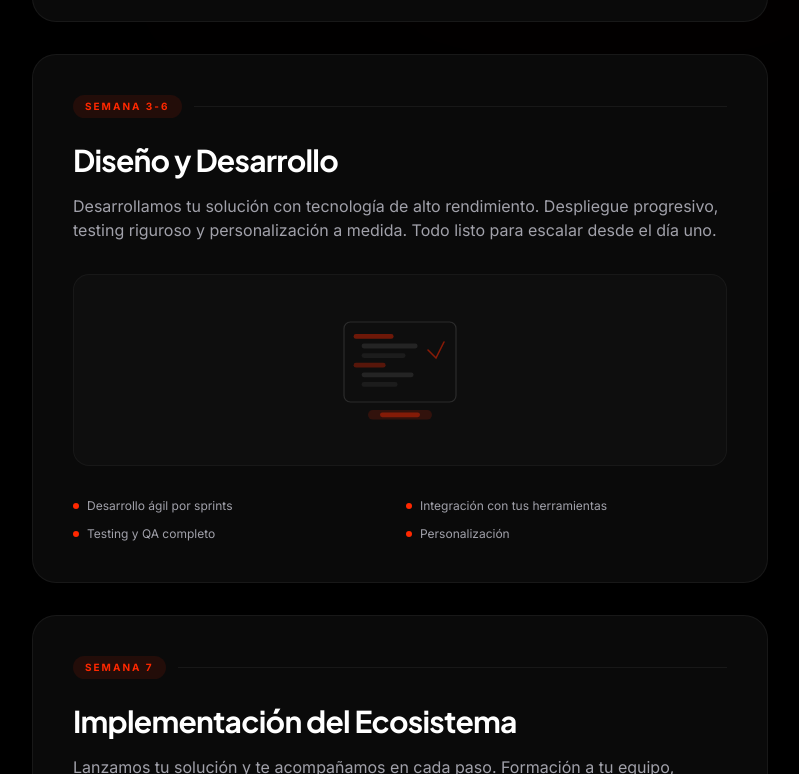
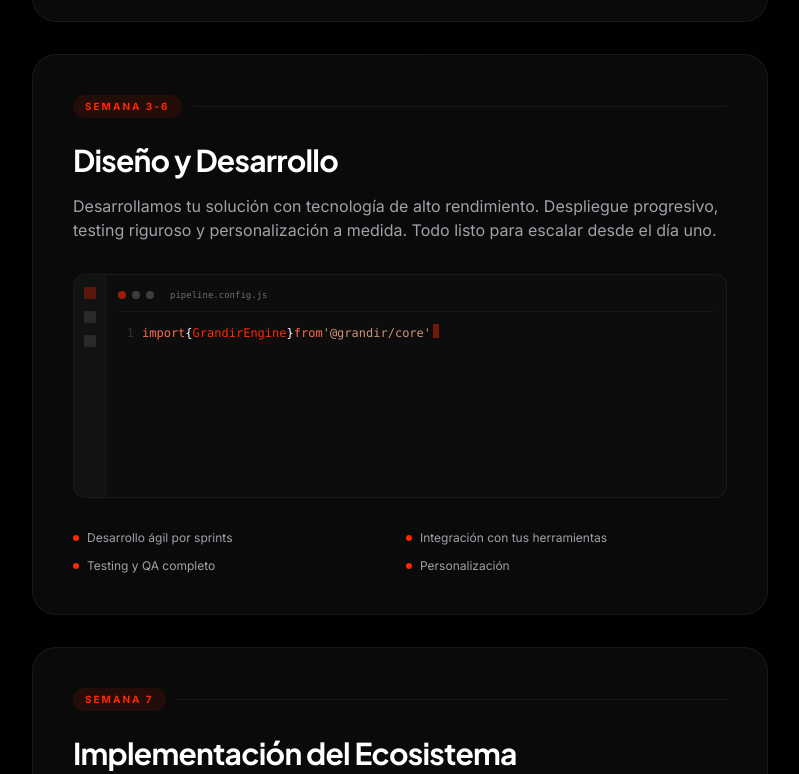
Before and after one commit to grupograndir/grupo-grandir-web, a React (Vite) app: page / in a window 1280 px wide. Shown: the part 6599-7373 px from the top of the page, without its empty margins (424-1223 px from the left). Built offline with nearby package versions, Linux system fonts and the light colour scheme.

Commit message:
feat(ui): Add animated code editor illustration for Diseño y Desarrollo methodology step

```diff
--- a/src/components/Methodology.jsx
+++ b/src/components/Methodology.jsx
@@ -1,5 +1,85 @@
 import React, { useState, useEffect, useRef } from 'react';
-import { motion } from 'framer-motion';
+import { motion, AnimatePresence } from 'framer-motion';
+
+/* ---- Animated Code Editor for Step 3 ---- */
+const codeLines = [
+    { num: 1, tokens: [{ text: 'import', color: '#FF6B4F' }, { text: ' { ', color: '#fff' }, { text: 'GrandirEngine', color: '#FF2800' }, { text: ' } ', color: '#fff' }, { text: 'from', color: '#FF6B4F' }, { text: " '@grandir/core'", color: '#CE9178' }] },
+    { num: 2, tokens: [{ text: 'import', color: '#FF6B4F' }, { text: ' { ', color: '#fff' }, { text: 'Automations', color: '#FF2800' }, { text: ' } ', color: '#fff' }, { text: 'from', color: '#FF6B4F' }, { text: " '@grandir/flow'", color: '#CE9178' }] },
+    { num: 3, tokens: [] },
+    { num: 4, tokens: [{ text: 'const', color: '#FF6B4F' }, { text: ' pipeline ', color: '#fff' }, { text: '= ', color: '#fff' }, { text: 'new', color: '#FF6B4F' }, { text: ' GrandirEngine', color: '#FF2800' }, { text: '({', color: '#fff' }] },
+    { num: 5, tokens: [{ text: '  client', color: '#9CDCFE' }, { text: ': ', color: '#fff' }, { text: "'enterprise'", color: '#CE9178' }, { text: ',', color: '#fff' }] },
+    { num: 6, tokens: [{ text: '  modules', color: '#9CDCFE' }, { text: ': [', color: '#fff' }, { text: "'crm'", color: '#CE9178' }, { text: ', ', color: '#fff' }, { text: "'invoicing'", color: '#CE9178' }, { text: ', ', color: '#fff' }, { text: "'logistics'", color: '#CE9178' }, { text: ']', color: '#fff' }] },
+    { num: 7, tokens: [{ text: '})', color: '#fff' }] },
+    { num: 8, tokens: [] },
+    { num: 9, tokens: [{ text: 'await', color: '#FF6B4F' }, { text: ' pipeline', color: '#fff' }, { text: '.deploy', color: '#DCDCAA' }, { text: '()', color: '#fff' }] },
+];
+
+const CodeEditorAnimation = () => {
+    const [visibleLines, setVisibleLines] = useState(0);
+
+    useEffect(() => {
+        let line = 0;
+        const interval = setInterval(() => {
+            line += 1;
+            if (line > codeLines.length) {
+                line = 0;
+                setVisibleLines(0);
+                return;
+            }
+            setVisibleLines(line);
+        }, 600);
+        return () => clearInterval(interval);
+    }, []);
+
+    return (
+        <div className="w-full h-full rounded-xl overflow-hidden bg-[#0D0D0D] border border-white/[0.06] font-mono text-[10px] md:text-xs flex">
+            {/* Sidebar */}
+            <div className="w-8 shrink-0 bg-white/[0.02] border-r border-white/[0.04] flex flex-col items-center pt-3 gap-3">
+                <div className="w-3 h-3 rounded-sm bg-accent/30" />
+                <div className="w-3 h-3 rounded-sm bg-white/10" />
+                <div className="w-3 h-3 rounded-sm bg-white/10" />
+            </div>
+            {/* Editor */}
+            <div className="flex-1 p-3 overflow-hidden">
+                {/* Tab bar */}
+                <div className="flex items-center gap-2 mb-3 pb-2 border-b border-white/[0.04]">
+                    <div className="flex gap-1.5">
+                        <div className="w-2 h-2 rounded-full bg-accent/60" />
+                        <div className="w-2 h-2 rounded-full bg-white/20" />
+                        <div className="w-2 h-2 rounded-full bg-white/20" />
+                    </div>
+                    <span className="text-[9px] text-white/40 ml-2">pipeline.config.js</span>
+                </div>
+                {/* Code lines */}
+                <div className="space-y-0.5">
+                    {codeLines.map((line, i) => (
+                        <motion.div
+                            key={line.num}
+                            initial={{ opacity: 0, x: -8 }}
+                            animate={i < visibleLines ? { opacity: 1, x: 0 } : { opacity: 0, x: -8 }}
+                            transition={{ duration: 0.3, ease: 'easeOut' }}
+                            className="flex items-center gap-2 leading-relaxed"
+                        >
+                            <span className="w-4 text-right text-white/15 select-none shrink-0">{line.num}</span>
+                            <div className="flex flex-wrap">
+                                {line.tokens.map((token, j) => (
+                                    <span key={j} style={{ color: token.color }}>{token.text}</span>
+                                ))}
+                                {i === visibleLines - 1 && line.tokens.length > 0 && (
+                                    <motion.span
+                                        animate={{ opacity: [1, 0] }}
+                                        transition={{ repeat: Infinity, duration: 0.8 }}
+                                        className="inline-block w-[6px] h-[14px] bg-accent ml-0.5"
+                                    />
+                                )}
+                            </div>
+                        </motion.div>
+                    ))}
+                </div>
+            </div>
+        </div>
+    );
+};
 
 const steps = [
     {
@@ -55,20 +135,7 @@ const steps = [
         title: 'Diseño y Desarrollo',
         description: 'Desarrollamos tu solución con tecnología de alto rendimiento. Despliegue progresivo, testing riguroso y personalización a medida. Todo listo para escalar desde el día uno.',
         features: ['Desarrollo ágil por sprints', 'Integración con tus herramientas', 'Testing y QA completo', 'Personalización'],
-        icon: (
-            <svg className="w-full h-full" viewBox="0 0 200 200" fill="none">
-                <rect x="30" y="40" width="140" height="100" rx="8" stroke="currentColor" strokeWidth="1.5" opacity="0.2" />
-                <rect x="42" y="55" width="50" height="6" rx="3" fill="#FF2800" opacity="0.4" />
-                <rect x="52" y="67" width="70" height="6" rx="3" fill="currentColor" opacity="0.15" />
-                <rect x="52" y="79" width="55" height="6" rx="3" fill="currentColor" opacity="0.1" />
-                <rect x="42" y="91" width="40" height="6" rx="3" fill="#FF2800" opacity="0.3" />
-                <rect x="52" y="103" width="65" height="6" rx="3" fill="currentColor" opacity="0.15" />
-                <rect x="52" y="115" width="45" height="6" rx="3" fill="currentColor" opacity="0.1" />
-                <path d="M135 75 L145 85 L155 65" stroke="#FF2800" strokeWidth="2" strokeLinecap="round" opacity="0.5" />
-                <rect x="60" y="150" width="80" height="12" rx="6" fill="#FF2800" opacity="0.15" />
-                <rect x="75" y="153" width="50" height="6" rx="3" fill="#FF2800" opacity="0.4" />
-            </svg>
-        ),
+        icon: 'code-editor',
     },
     {
         id: 4,
@@ -122,6 +189,11 @@ const StepCard = ({ step }) => (
         </p>
 
         {/* Illustration */}
+        {step.icon === 'code-editor' ? (
+            <div className="mb-8 h-56">
+                <CodeEditorAnimation />
+            </div>
+        ) : (
             <div className="bg-white/[0.02] border border-white/[0.04] rounded-2xl p-8 mb-8 flex items-center justify-center text-white/60 h-48">
                 <motion.div
                     initial={{ scale: 0.85, opacity: 0 }}
@@ -133,6 +205,7 @@ const StepCard = ({ step }) => (
                     {step.icon}
                 </motion.div>
             </div>
+        )}
 
         {/* Features grid */}
         <div className="grid grid-cols-2 gap-3">
```
Lines whose indentation alone changed are shown as unchanged.
